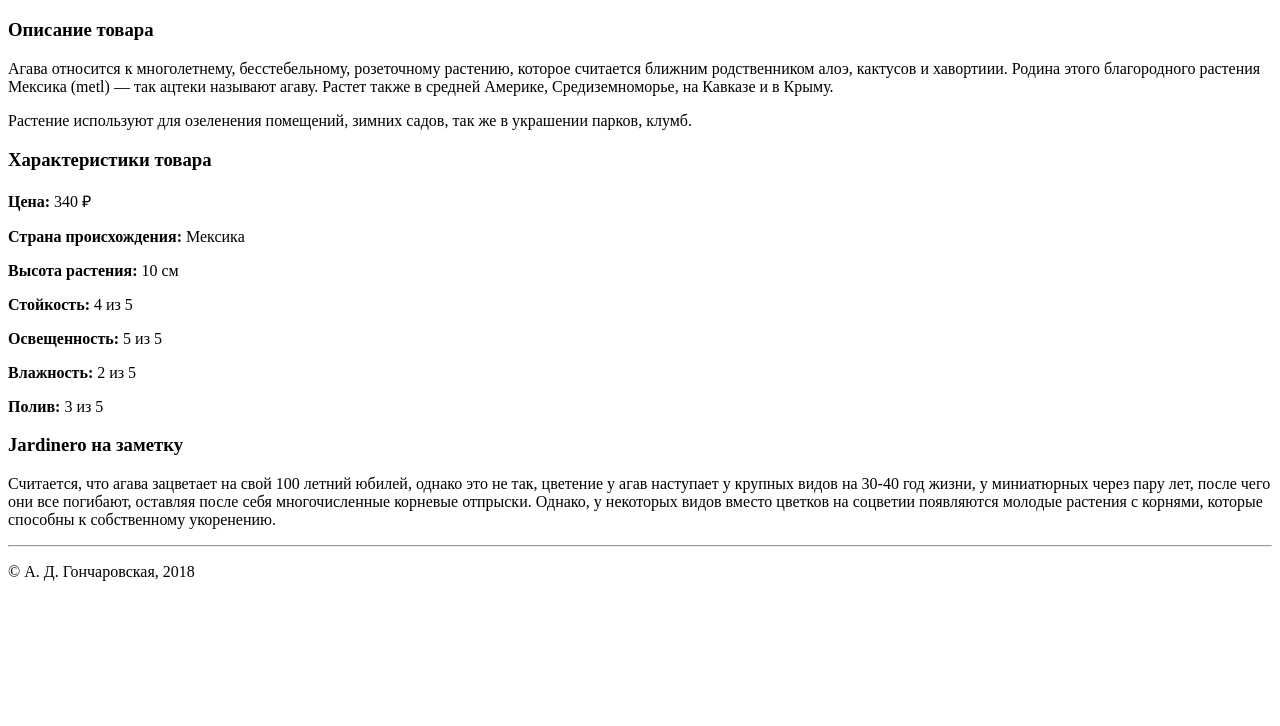
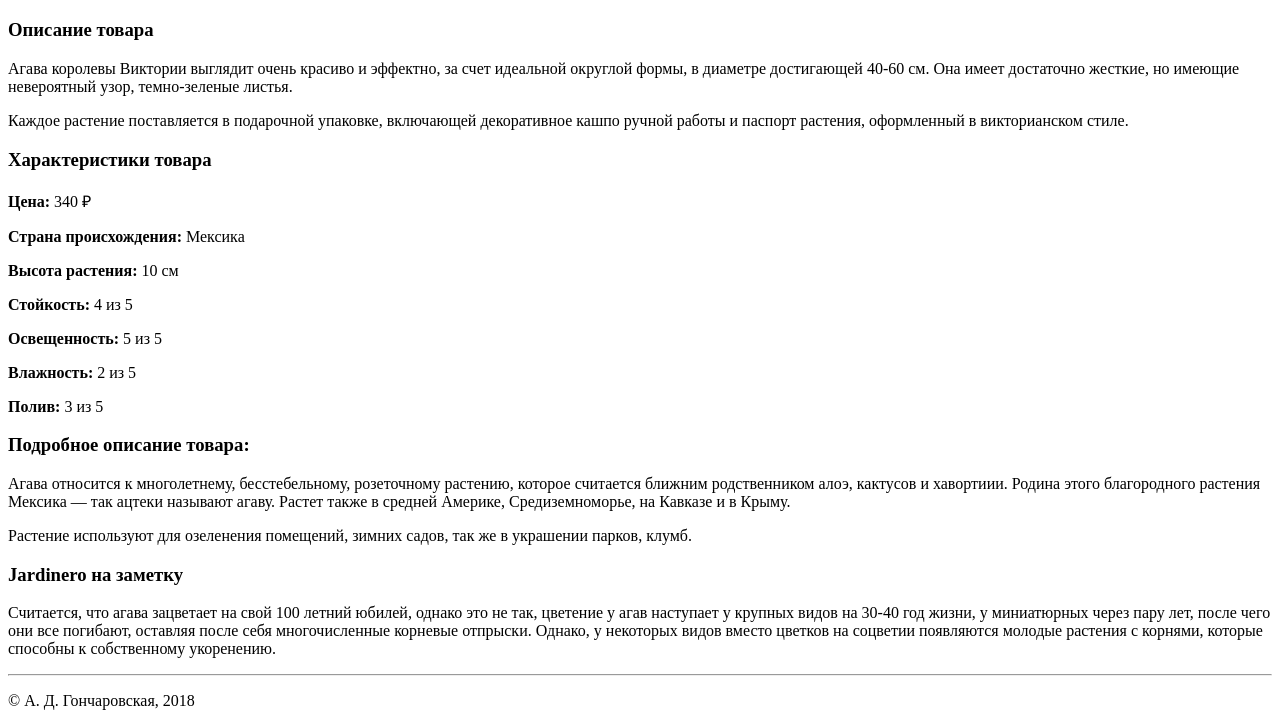
Before and after one commit to agoncharovskaya/workspace_goncharovskaya, a plain HTML site: page index.html in a window 1280 px wide. Shown: the part 452-1178 px from the top of the page. Before the commit the page ends 1049 px from the top, so only its background shows below. Drawn offline with Linux system fonts and the light colour scheme.

Commit message:
Product description has been updated.

```diff
--- a/index.html
+++ b/index.html
@@ -10,14 +10,13 @@
 	<h2>Агава</h2>
 	<img src="img/agava.png">
 	<h3>Описание товара</h3>
-	<p>Агава относится к многолетнему, бесстебельному, розеточному  растению,
-	которое считается ближним родственником алоэ, кактусов и хавортиии. Родина
-	этого благородного растения Мексика (metl) — так ацтеки называют агаву.
-	Растет также в средней Америке, Средиземноморье, на Кавказе и в Крыму.
+	<p>Агава королевы Виктории выглядит очень красиво и эффектно, за счет
+	идеальной округлой формы, в диаметре достигающей 40-60 см. Она имеет
+	достаточно жесткие, но имеющие невероятный узор, темно-зеленые листья.
 	</p>
-	<p>Растение используют для озеленения помещений, зимних садов, так же в
-	украшении парков, клумб.
-	</p>
+	<p>Каждое растение поставляется в подарочной упаковке, включающей
+	декоративное кашпо ручной работы и паспорт растения, оформленный в
+	викторианском стиле.</p>
 	<h3>Характеристики товара</h3>
 	<p><b>Цена:</b> 340 &#8381;</p>
 	<p><b>Страна происхождения:</b> Мексика</p>
@@ -26,6 +25,13 @@
 	<p><b>Освещенность:</b> 5 из 5</p>
 	<p><b>Влажность:</b> 2 из 5</p>
 	<p><b>Полив:</b> 3 из 5</p>
+	<h3>Подробное описание товара:</h3>
+	<p>Агава относится к многолетнему, бесстебельному, розеточному  растению,
+	которое считается ближним родственником алоэ, кактусов и хавортиии. Родина
+	этого благородного растения Мексика — так ацтеки называют агаву. Растет
+	также в средней Америке, Средиземноморье, на Кавказе и в Крыму.</p>
+	<p>Растение используют для озеленения помещений, зимних садов, так же в
+	украшении парков, клумб.</p>
 	<h3>Jardinero на заметку</h3>
 	<p>Считается, что агава зацветает на свой 100 летний юбилей, однако это
 	не так, цветение у агав наступает у крупных видов на 30-40 год жизни, у
```
